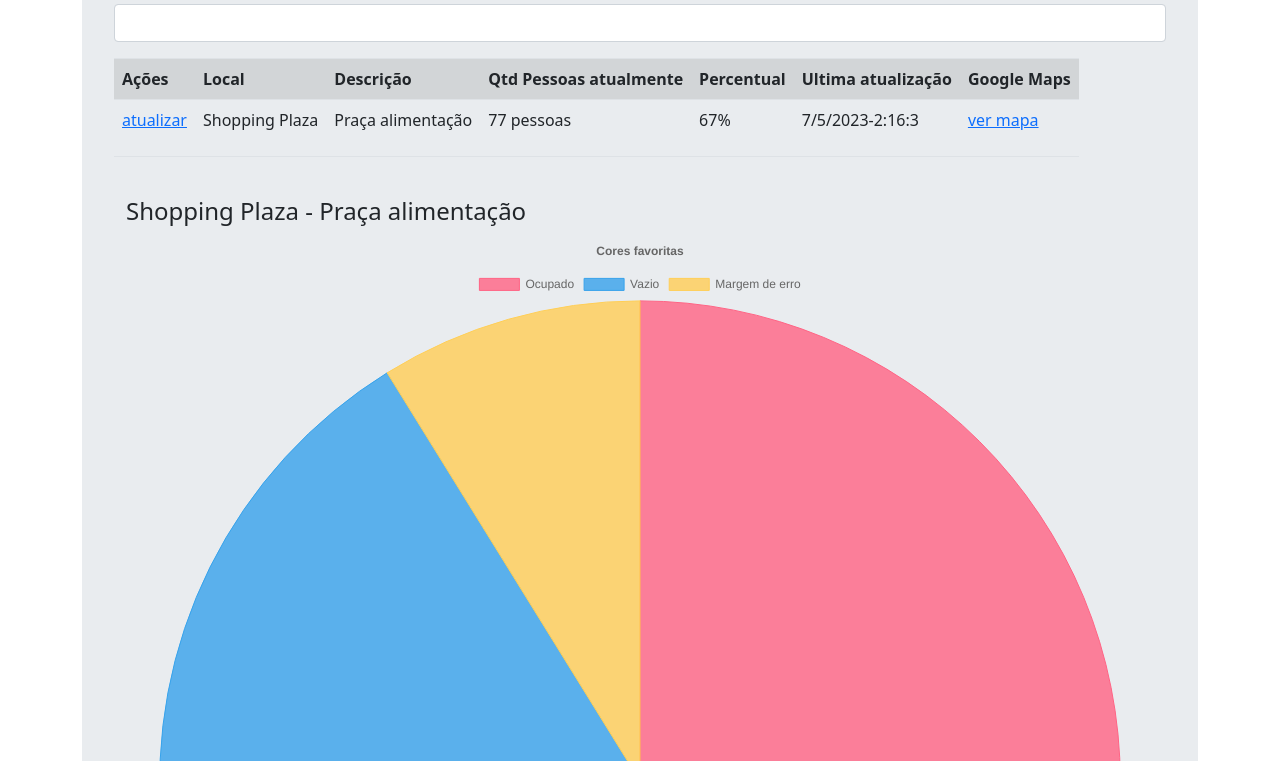
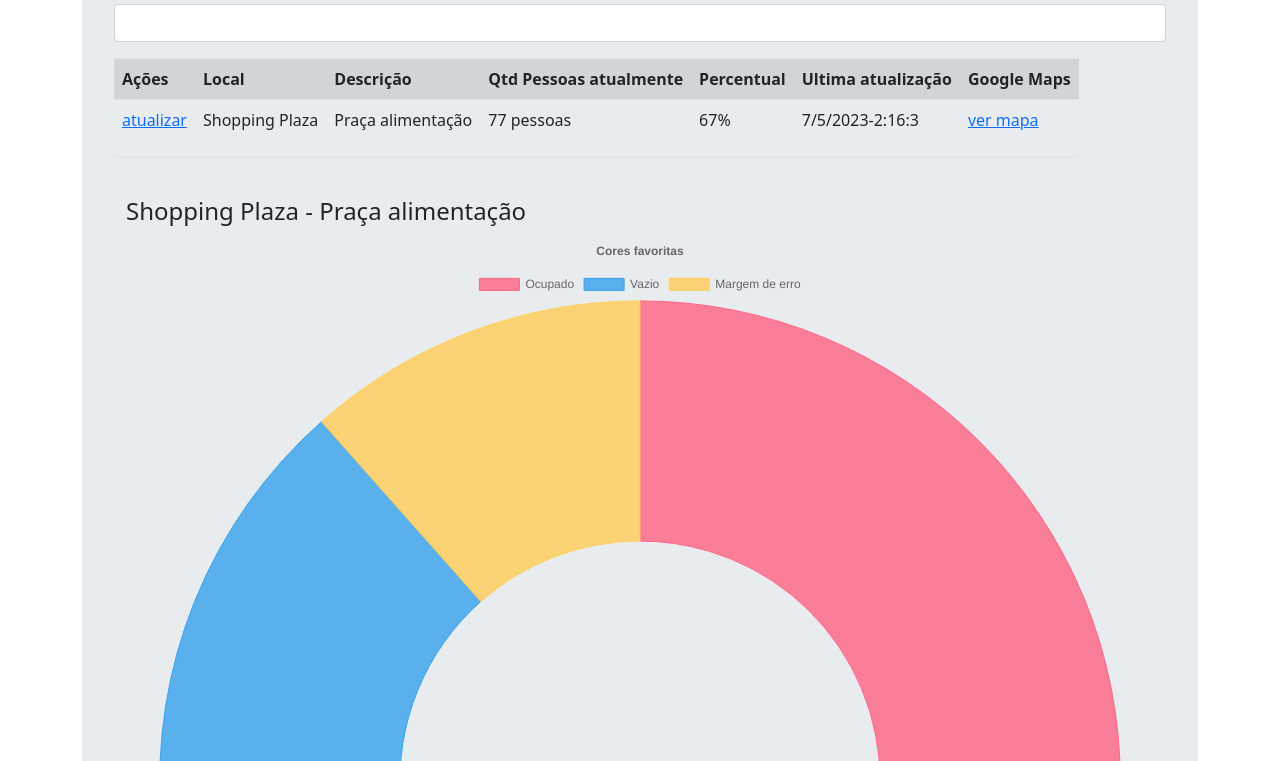
Before and after one commit to lotometro/lotometro.github.io, a website: page dashboard.html in a window 1280 px wide. Shown: the part 191-952 px from the top of the page. Drawn offline with nearby package versions, Linux system fonts and the light colour scheme; a small style sheet from the web is missing.

Commit message:
Dashboard grafico pie substituido por doughnut

```diff
--- a/dashboard.html
+++ b/dashboard.html
@@ -61,13 +61,13 @@
         <script>
           var ctx = document.getElementById("myChartPublico").getContext("2d");
           var myChartPublico = new Chart(ctx, {
-            type: "pie",
+            type: "doughnut",
             data: {
               labels: ["Ocupado", "Vazio", "Margem de erro"],
               datasets: [
                 {
-                  label: "Cores favoritas",
-                  data: [19, 12, 3],
+                  label: "Ocupação",
+                  data: [77, 38, 15],
                   backgroundColor: [
                     "rgba(255, 99, 132, 0.8)",
                     "rgba(54, 162, 235, 0.8)",
@@ -141,12 +141,12 @@
             .getElementById("myChartPersonalizado")
             .getContext("2d");
           var myChartPersonalizado = new Chart(ctx, {
-            type: "pie",
+            type: "doughnut",
             data: {
               labels: ["Ocupado", "Vazio", "Margem de erro"],
               datasets: [
                 {
-                  label: "Cores favoritas",
+                  label: "Ocupação",
                   data: [50, 10, 5],
                   backgroundColor: [
                     "rgba(255, 99, 132, 0.8)",
```
